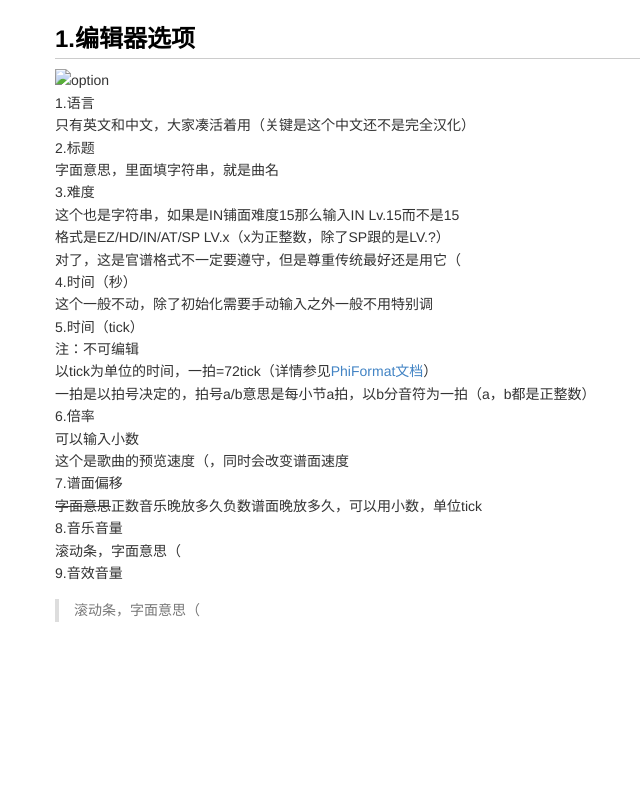
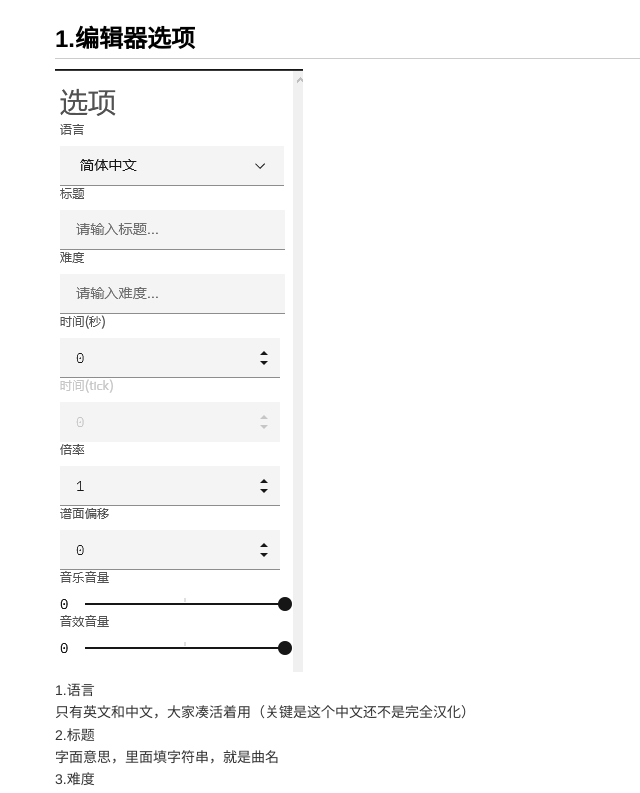
Before and after one commit to Greenball233/Greenball233.github.io, a plain HTML site: page assets/zh/option.html in a window 1280 px wide. Shown: the top 793 px of the page, without its empty margins (105-745 px from the left). Drawn offline with Linux system fonts and the light colour scheme.

Commit message:
Update option.html

```diff
--- a/assets/zh/option.html
+++ b/assets/zh/option.html
@@ -292,7 +292,7 @@ img {
 </head>
 <body>
 <h2>1.编辑器选项</h2>
-<p><img src="assets/pic/option.png" alt="option" /><br />
+<p><img src="https://greenball233.github.io/assets/pic/option.png" alt="option" /><br />
 1.语言<br />
 只有英文和中文，大家凑活着用（关键是这个中文还不是完全汉化）<br />
 2.标题<br />
```
